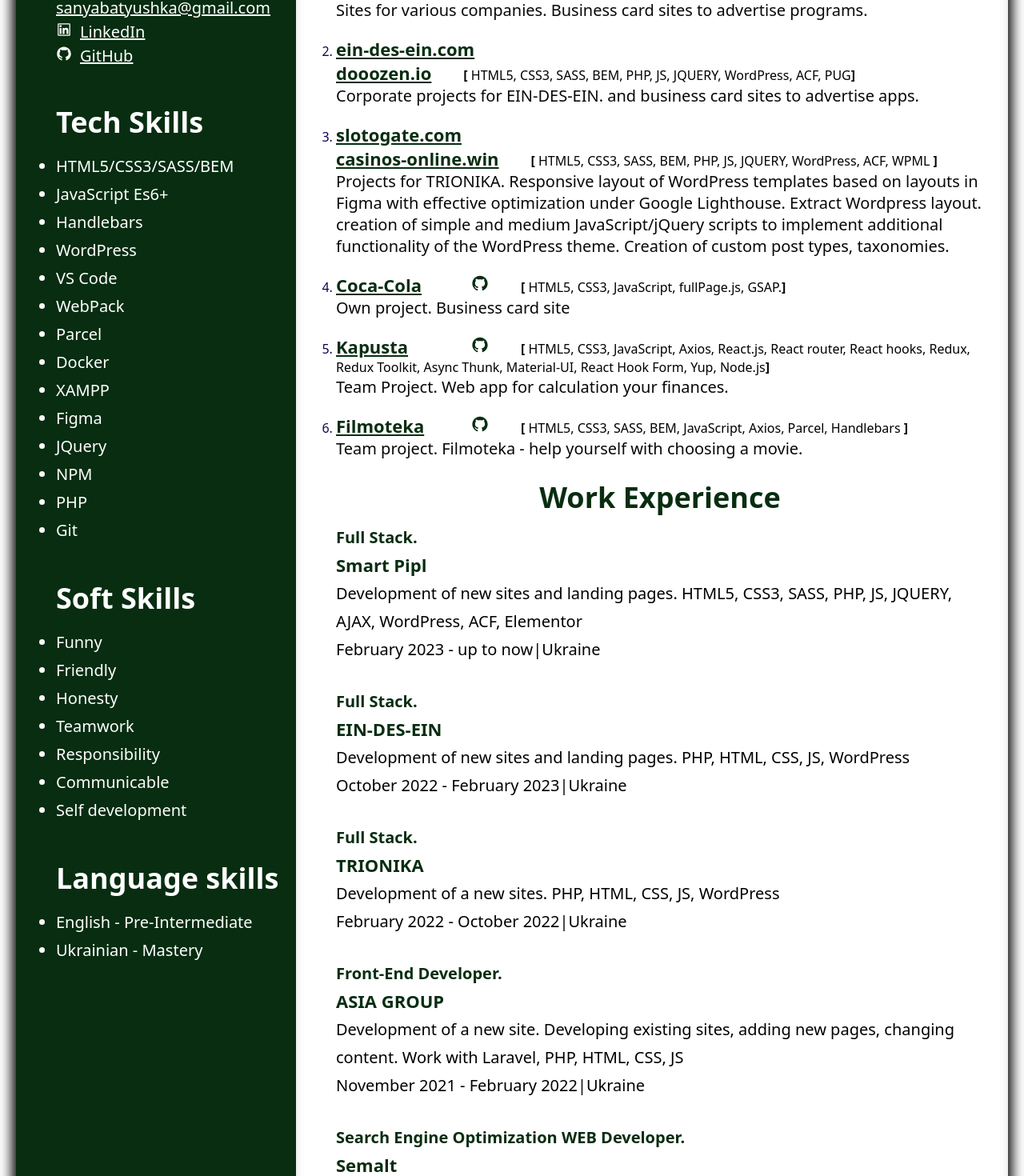
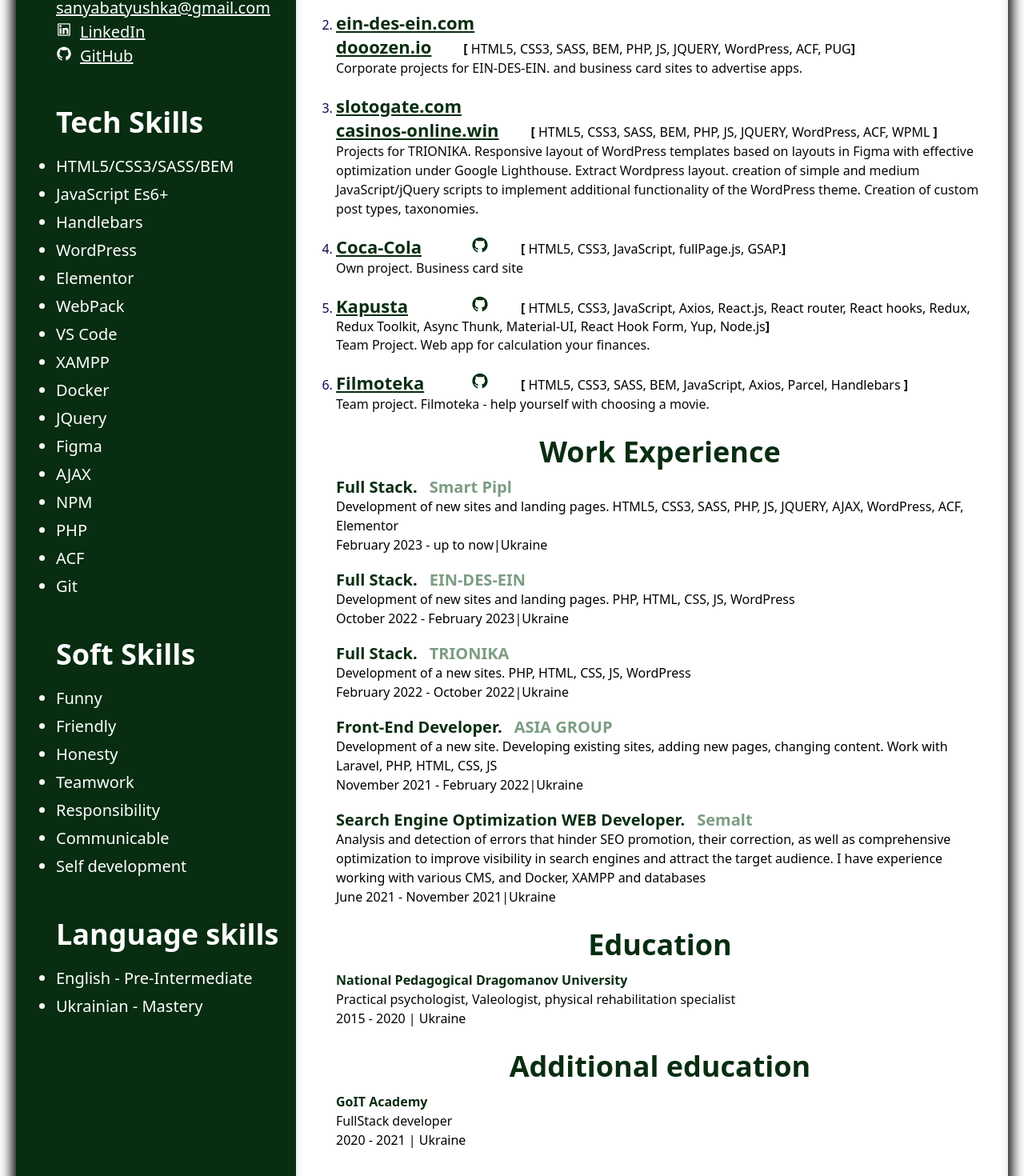
Before and after one commit to Vasylchuk-Oleksandr/oleksandr-vasylchuk-resume, a React (Create React App) app: page / in a window 1280 px wide. Shown: the part 505-1975 px from the top of the page at 80% size. Built offline with nearby package versions, Linux system fonts and the light colour scheme; a web font is replaced by a local one.

Commit message:
add projects

```diff
--- a/src/Components/Absolute/Absolute.styled.js
+++ b/src/Components/Absolute/Absolute.styled.js
@@ -27,8 +27,8 @@
 
 export const Target = styled.p`
   color: var(--main-color);
-  font-size: 20px;
+  font-size: 16px;
   font-weight: 400;
-  line-height: 25px;
+  line-height: 24px;
   text-align: start;
 `;
--- a/src/Components/AdditionalEducation/AdditionalEducation.styled.js
+++ b/src/Components/AdditionalEducation/AdditionalEducation.styled.js
@@ -11,8 +11,9 @@
 
 export const About = styled.p`
   color: var(--main-color);
-  font-size: 22px;
-  line-height: 35px;
+  font-size: 16px;
+  font-weight: 400;
+  line-height: 24px;
 `;
 
 export const Organisation = styled.li`
@@ -23,7 +24,7 @@
 
 export const Time = styled.p`
   color: var(--light-color);
-  font-size: 20px;
+  font-size: 16px;
   font-weight: 400;
-  line-height: 35px;
+  line-height: 24px;
 `;
--- a/src/Components/Asside/Asside.js
+++ b/src/Components/Asside/Asside.js
@@ -83,15 +83,17 @@
             <Item>Handlebars</Item>
             {/* <Item>Redux/Redux Toolkit/Async Redux</Item> */}
             <Item>WordPress</Item>
+            <Item>Elementor</Item>
+            <Item>WebPack</Item>
             <Item>VS Code</Item>
-            <Item>WebPack</Item>
-            <Item>Parcel</Item>
+            <Item>XAMPP</Item>
             <Item>Docker</Item>
-            <Item>XAMPP</Item>
+            <Item>JQuery</Item>
             <Item>Figma</Item>
-            <Item>JQuery</Item>
+            <Item>AJAX</Item>
             <Item>NPM</Item>
             <Item>PHP</Item>
+            <Item>ACF</Item>
             <Item>Git</Item>
             {/* <Item>
             Formik/Yup/React Hook
--- a/src/Components/Education/Education.styled.js
+++ b/src/Components/Education/Education.styled.js
@@ -11,8 +11,9 @@
 
 export const About = styled.p`
   color: var(--main-color);
-  font-size: 22px;
-  line-height: 35px;
+  font-size: 16px;
+  font-weight: 400;
+  line-height: 24px;
 `;
 
 export const Organisation = styled.li`
@@ -23,7 +24,7 @@
 
 export const Time = styled.p`
   color: var(--light-color);
-  font-size: 20px;
+  font-size: 16px;
   font-weight: 400;
-  line-height: 35px;
+  line-height: 24px;
 `;
--- a/src/Components/Projects/Projects.js
+++ b/src/Components/Projects/Projects.js
@@ -7,11 +7,17 @@
     <List>
       <Experience>
         <div>
-          <div>
-            <Link target="_blank" href="https://scaleops.com/">
-              scaleops
-            </Link>
-          </div>
+          <Link target="_blank" href="https://stirnweiss-brenner.de/">
+            stirnweiss-brenner.de
+          </Link>
+
+          <Link target="_blank" href="https://aisuperior.com/">
+            aisuperior.com
+          </Link>
+
+          <Link target="_blank" href="https://scaleops.com/">
+            scaleops
+          </Link>
         </div>
         <Link target="_blank" href="https://multiverse.media/">
           multiverse.media
--- a/src/Components/Projects/Projects.styled.js
+++ b/src/Components/Projects/Projects.styled.js
@@ -28,8 +28,9 @@
 
 export const Submenu = styled.p`
   color: var(--main-color);
-  font-size: 20px;
-  font-weight: 500;
+  font-size: 16px;
+  font-weight: 400;
+  line-height: 24px;
 `;
 
 export const List = styled.ol`
--- a/src/Components/Work/Work.js
+++ b/src/Components/Work/Work.js
@@ -15,9 +15,11 @@
     <List>
       <Organisation>
         <Time>
-          <Company>Full Stack.</Company>
+          <Company>
+            Full Stack. <About>Smart Pipl</About>
+          </Company>
         </Time>
-        <About>Smart Pipl</About>
+
         <Time>
           Development of new sites and landing pages. HTML5, CSS3, SASS, PHP,
           JS, JQUERY, AJAX, WordPress, ACF, Elementor
@@ -29,9 +31,11 @@
       </Organisation>
       <Organisation>
         <Time>
-          <Company>Full Stack.</Company>
+          <Company>
+            Full Stack. <About>EIN-DES-EIN </About>
+          </Company>
         </Time>
-        <About>EIN-DES-EIN </About>
+
         <Time>
           Development of new sites and landing pages. PHP, HTML, CSS, JS,
           WordPress
@@ -49,9 +53,11 @@
       </Organisation>
       <Organisation>
         <Time>
-          <Company>Full Stack.</Company>
+          <Company>
+            Full Stack. <About>TRIONIKA </About>
+          </Company>
         </Time>
-        <About>TRIONIKA </About>
+
         <Time>Development of a new sites. PHP, HTML, CSS, JS, WordPress</Time>
         <Time>
           <About></About>February 2022 - October 2022<Divider>|</Divider>
@@ -66,9 +72,11 @@
       </Organisation>
       <Organisation>
         <Time>
-          <Company>Front-End Developer.</Company>
+          <Company>
+            Front-End Developer. <About>ASIA GROUP</About>
+          </Company>
         </Time>
-        <About>ASIA GROUP</About>
+
         <Time>
           Development of a new site. Developing existing sites, adding new
           pages, changing content. Work with Laravel, PHP, HTML, CSS, JS
@@ -86,9 +94,11 @@
       </Organisation>
       <Organisation>
         <Time>
-          <Company>Search Engine Optimization WEB Developer.</Company>
+          <Company>
+            Search Engine Optimization WEB Developer. <About>Semalt</About>
+          </Company>
         </Time>
-        <About>Semalt</About>
+
         <Time>
           Analysis and detection of errors that hinder SEO promotion, their
           correction, as well as comprehensive optimization to improve
--- a/src/Components/Work/Work.styled.js
+++ b/src/Components/Work/Work.styled.js
@@ -1,15 +1,18 @@
 import styled from "@emotion/styled";
 
 export const Company = styled.span`
+  display: flex;
   color: var(--title-color);
+  font-size: 20px;
   font-weight: 700;
+  line-height: 24px;
 `;
 
 export const Time = styled.p`
   color: var(--light-color);
-  font-size: 20px;
+  font-size: 16px;
   font-weight: 400;
-  line-height: 35px;
+  line-height: 24px;
 `;
 
 export const Divider = styled.span`
@@ -17,15 +20,16 @@
 `;
 
 export const About = styled.p`
-  color: var(--title-color);
-  font-size: 22px;
+  color: #7b9d83;
+  margin-left: 15px;
+  font-size: 20px;
   font-weight: 700;
-  line-height: 35px;
+  line-height: 24px;
 `;
 
 export const Organisation = styled.li`
   list-style-type: none;
-  margin-bottom: 30px;
+  margin-bottom: 20px;
 `;
 
 export const List = styled.ol``;
```
